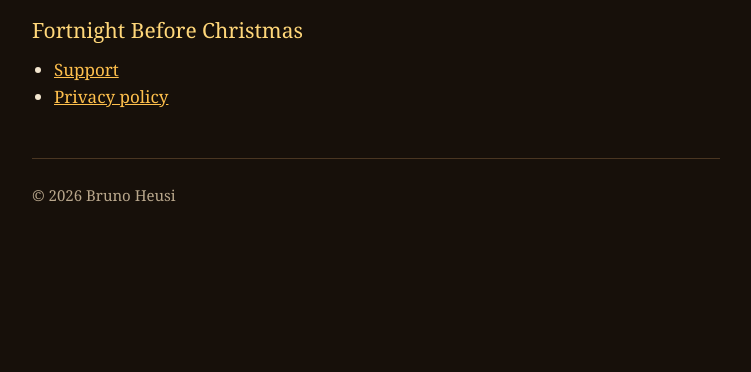
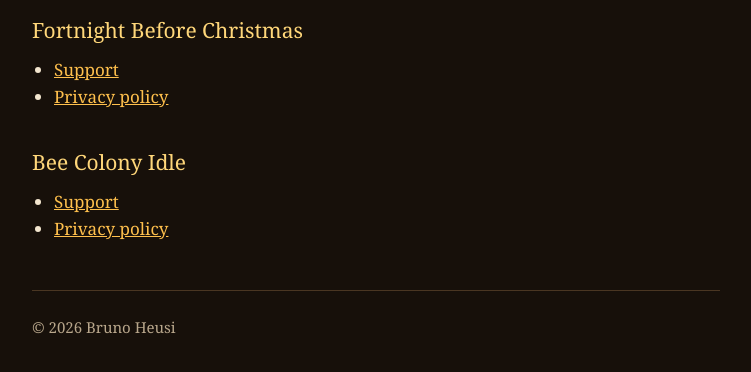
Before and after one commit to brunolindoheusi-creator/brunolindoheusi-creator.github.io, a plain HTML site: page index.html in a window 1280 px wide. Shown: the part 142-514 px from the top of the page, without its empty margins (264-1015 px from the left). Drawn offline with Linux system fonts and the light colour scheme.

Commit message:
Front page: link Bee Colony Idle
Co-Authored-By: Claude Fable 5.2 <noreply@anthropic.com>

```diff
--- a/index.html
+++ b/index.html
@@ -24,6 +24,12 @@
 	<li><a href="fortnight-before-christmas/privacy/">Privacy policy</a></li>
 </ul>
 
+<h2>Bee Colony Idle</h2>
+<ul>
+	<li><a href="bee-colony-idle/">Support</a></li>
+	<li><a href="bee-colony-idle/privacy/">Privacy policy</a></li>
+</ul>
+
 <footer>
 	<p>© 2026 Bruno Heusi</p>
 </footer>
```
